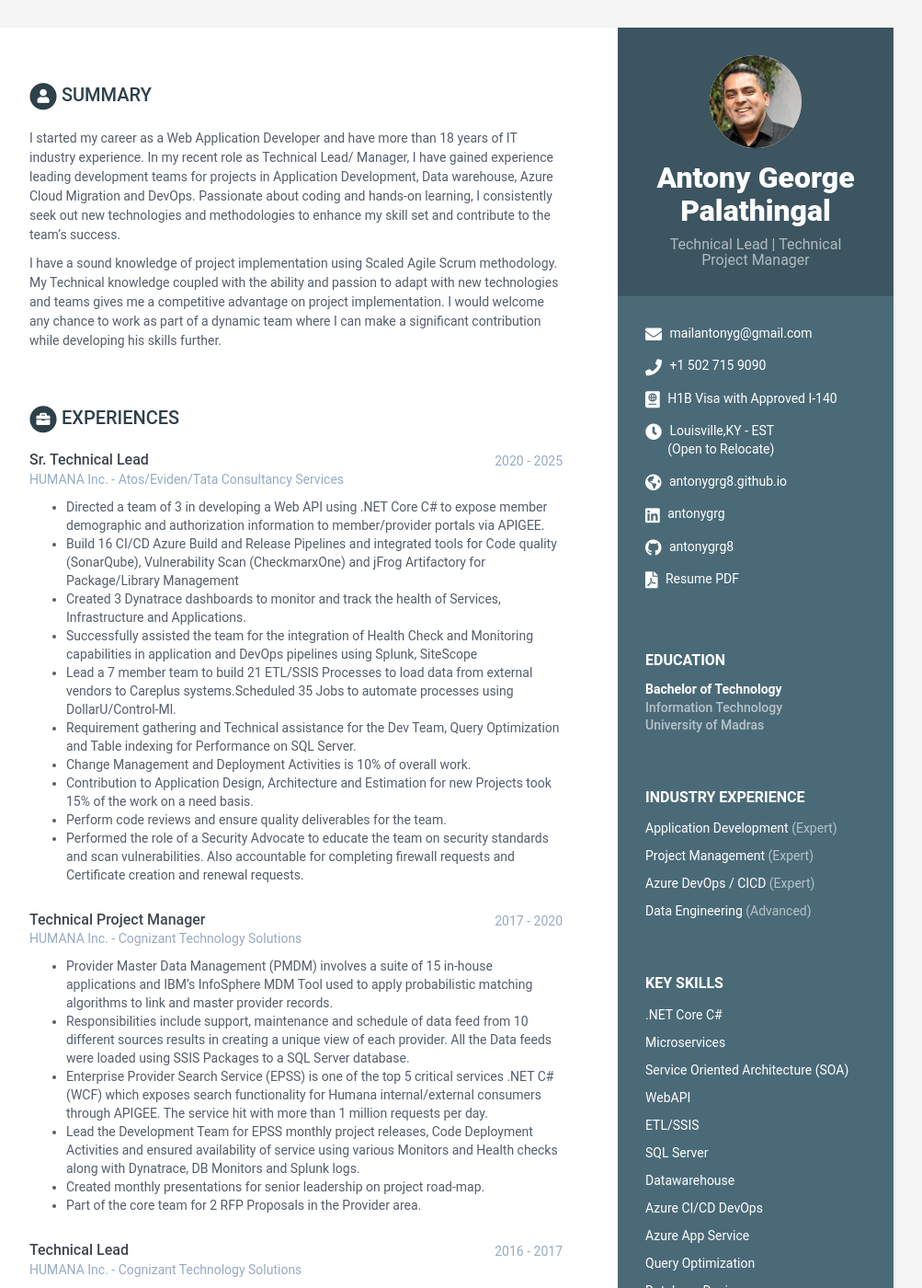
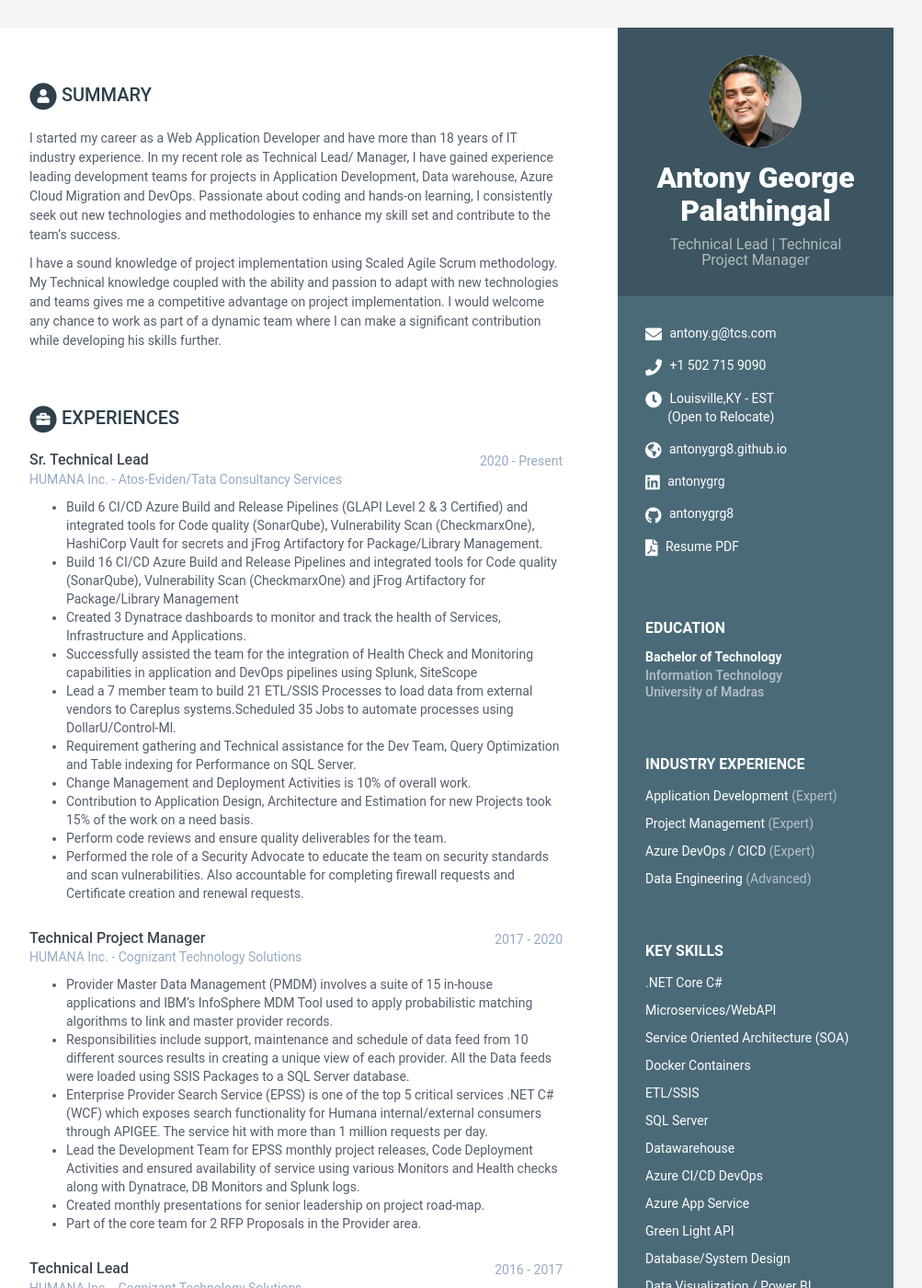
Before and after one commit to antonygrg8/antonygrg8.github.io, a Jekyll site: the page built from index.html, in a window 1280 px wide and 1400 px high. Shown: the whole window at 92% size, without its empty margins (168-1171 px from the left). Built offline with Jekyll 4.4.1, drawn with Linux system fonts in a browser that asks for light colours; some of the changed text lies outside the part shown.

Commit message:
Update personal information and experience details
Updated email address and modified job role details. Adjusted item names for clarity.

```diff
--- a/_data/data.yml
+++ b/_data/data.yml
@@ -13,10 +13,10 @@ sidebar:
   avatar: profile.png #place a 100x100 picture inside /assets/images/ folder and provide the name of the file below
 
   # Sidebar links
-  email: mailantonyg@gmail.com
+  email: antony.g@tcs.com
   phone: +1 502 715 9090
   timezone: Louisville,KY - EST <br>  &nbsp;&nbsp; &nbsp;&nbsp;&nbsp;   (Open to Relocate)
-  citizenship: H1B Visa with Approved I-140
+  # citizenship: H1B Visa with Approved I-140
   website: antonygrg8.github.io #do not add http://
   linkedin: antonygrg
   #xing: alandoe
@@ -51,13 +51,13 @@ sidebar:
       - item: .NET Core C#
         link:
 
-      - item: Microservices
+      - item: Microservices/WebAPI
         link:
 
       - item: Service Oriented Architecture (SOA)
         link:
 
-      - item: WebAPI
+      - item: Docker Containers
         link:
 
       - item: ETL/SSIS
@@ -75,10 +75,10 @@ sidebar:
       - item: Azure App Service
         link:
 
-      - item: Query Optimization
+      - item: Green Light API
         link:
 
-      - item: Database Design
+      - item: Database/System Design
         link:
 
       - item: Data Visualization / Power BI
@@ -90,7 +90,7 @@ sidebar:
       - item: Test Data Management
         link:
 
-      - item: Data Analysis
+      - item: Healthcare Data Analysis
         link:
 
       - item: Reporting / SSRS
@@ -150,12 +150,14 @@ experiences:
   title: Experiences
   info:
     - role: Sr. Technical Lead
-      time: 2020 - 2025
-      company: HUMANA Inc. - Atos/Eviden/Tata Consultancy Services
+      time: 2020 - Present
+      company: HUMANA Inc. - Atos-Eviden/Tata Consultancy Services
       details: |
-        - Directed a team of 3 in developing a Web API using .NET Core
-          C# to expose member demographic and authorization information
-          to member/provider portals via APIGEE.
+        - Build 6 CI/CD Azure Build and Release Pipelines
+          (GLAPI Level 2 & 3 Certified) and integrated tools for
+          Code quality (SonarQube), Vulnerability Scan (CheckmarxOne),
+          HashiCorp Vault for secrets and jFrog Artifactory for
+          Package/Library Management.
         - Build 16 CI/CD Azure Build and Release Pipelines and
           integrated tools for Code quality (SonarQube), Vulnerability
           Scan (CheckmarxOne) and jFrog Artifactory for Package/Library
```
